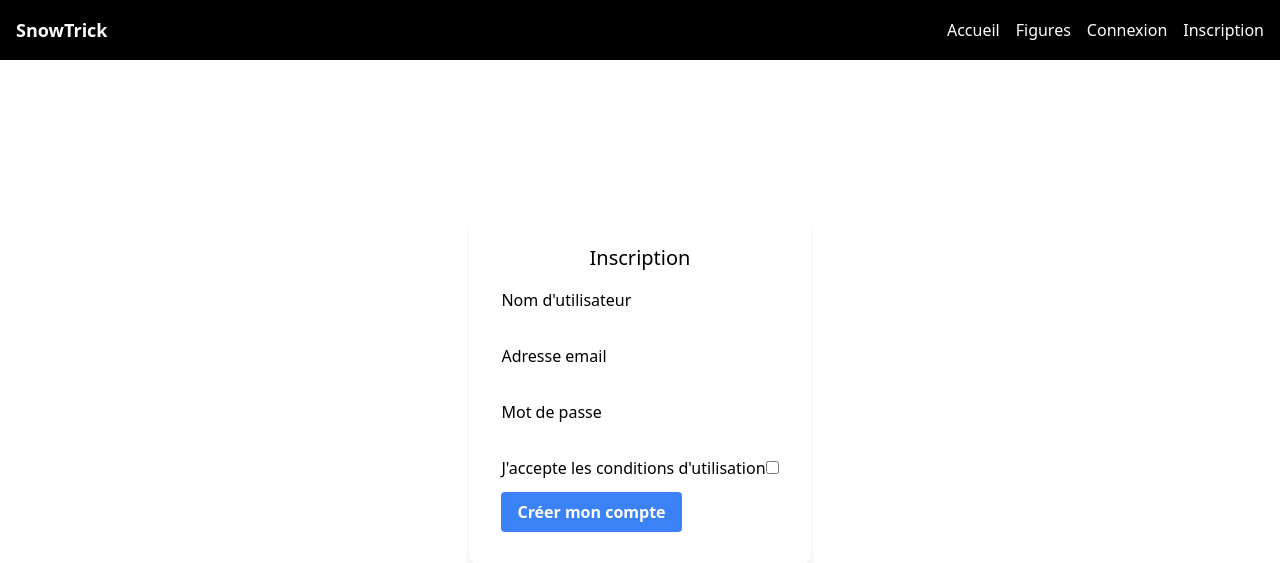
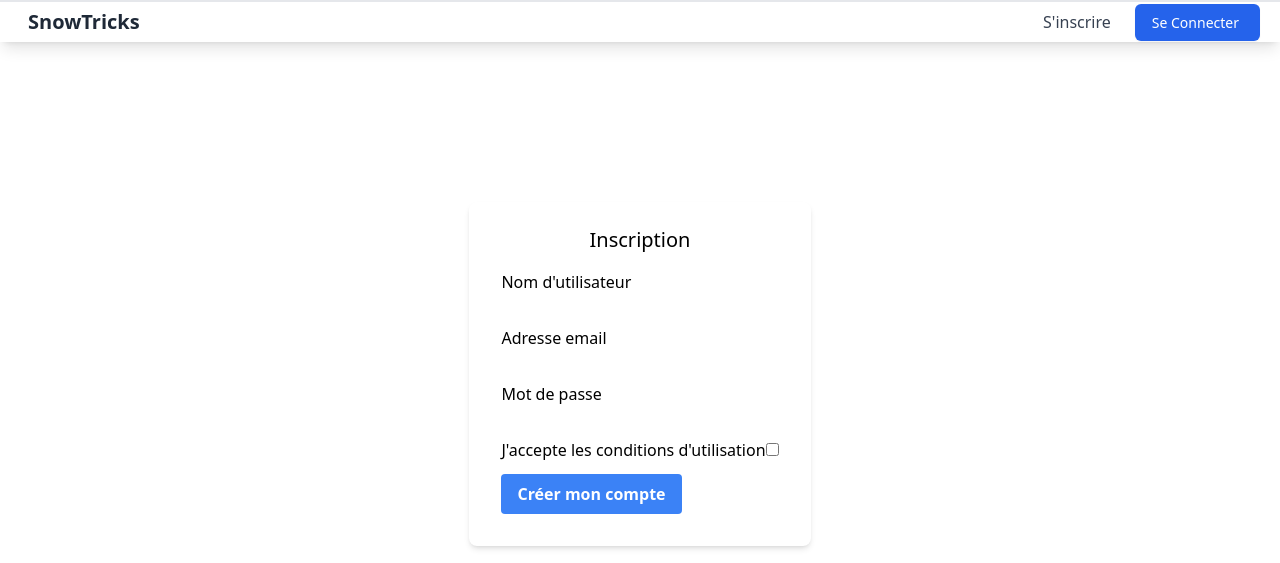
Before and after one commit to AlxFrst/SnowTricks, a Symfony app: template templates/registration/index.html.twig in a window 1280 px wide. Shown: the top 563 px of the page. Run offline with Twig, Linux system fonts and the light colour scheme; the template is opened without the code that fills it, so the values that code supplies are empty; form fields are guessed from the names that the template uses; some libraries are stand-ins or nearby versions.

Commit message:
Update security.yaml and navbar.html.twig

```diff
--- a/templates/components/navbar.html.twig
+++ b/templates/components/navbar.html.twig
@@ -1,13 +1,48 @@
-<nav class="bg-black p-4">
-    <div class="container mx-auto flex justify-between items-center">
-        <div class="flex items-center">
-            <a href="/" class="text-white text-lg font-semibold hover:text-gray-200">SnowTrick</a>
+<nav class="fixed-bottom bg-white border-t-2 border-gray-200 shadow-lg">
+    <div class="container mx-auto px-4 lg:px-5 flex justify-between items-center">
+        <a class="flex items-center text-xl font-semibold text-gray-800 hover:text-blue-600" href="{{ path('app_home') }}">
+            <i class="bi bi-snow2"></i>
+            <span class="ml-2">SnowTricks</span>
+        </a>
+        <button class="text-gray-500 focus:outline-none lg:hidden" type="button" data-bs-toggle="collapse" data-bs-target="#navbarSupportedContent"
+                aria-controls="navbarSupportedContent" aria-expanded="false" aria-label="Basculer la navigation">
+            <i class="bi bi-list"></i>
+        </button>
+        <div class="hidden lg:flex flex-grow items-center" id="navbarSupportedContent">
+            <ul class="flex flex-col lg:flex-row list-none lg:ml-auto">
+                {% if is_granted('IS_AUTHENTICATED_REMEMBERED') %}
+                    <li class="nav-item relative group">
+                        <a class="nav-link block py-2 px-4 lg:mx-2 text-base font-medium text-gray-700 hover:text-blue-600 cursor-pointer">Figures</a>
+                        <ul class="dropdown-menu absolute hidden group-hover:block bg-white shadow-md z-10">
+                            <li><a class="block py-2 px-4 text-sm text-gray-700 hover:bg-blue-50" href="{{ path('app_trick_index') }}">Tableau de bord</a></li>
+                            <li><a class="block py-2 px-4 text-sm text-gray-700 hover:bg-blue-50" href="{{ path('app_trick_new') }}">Nouvelle Figure</a></li>
+                        </ul>
+                    </li>
+                    <li class="nav-item relative group">
+                        <a class="nav-link block py-2 px-4 lg:mx-2 text-base font-medium text-gray-700 hover:text-blue-600 cursor-pointer">Profil</a>
+                        <ul class="dropdown-menu absolute hidden group-hover:block bg-white shadow-md z-10">
+                            <li><a class="block py-2 px-4 text-sm text-gray-700 hover:bg-blue-50" href="{{ path('app_forgot_password_request') }}">Réinitialiser mon mot de passe</a></li>
+                        </ul>
+                    </li>
+                {% else %}
+                    <li class="nav-item">
+                        <a class="nav-link block py-2 px-4 lg:mx-2 text-base font-medium text-gray-700 hover:text-blue-600" href="{{ path('app_register') }}">S'inscrire</a>
+                    </li>
+                {% endif %}
+            </ul>
         </div>
-        <div class="flex space-x-4">
-            <a href="/" class="text-white hover:text-gray-200">Accueil</a>
-            <a href="/trick" class="text-white hover:text-gray-200">Figures</a>
-            <a href="/login" class="text-white hover:text-gray-200">Connexion</a>
-            <a href="/register" class="text-white hover:text-gray-200">Inscription</a>
+        <div class="hidden lg:block">
+            {% if is_granted('IS_AUTHENTICATED_REMEMBERED') %}
+                <a class="py-2 px-4 border border-transparent shadow-sm text-sm font-medium rounded-md text-white bg-blue-600 hover:bg-blue-700" href="{{ path('app_logout') }}">
+                    Se Déconnecter
+                    <i class="bi bi-box-arrow-right ml-1"></i>
+                </a>
+            {% else %}
+                <a class="py-2 px-4 border border-transparent shadow-sm text-sm font-medium rounded-md text-white bg-blue-600 hover:bg-blue-700" href="{{ path('app_login') }}">
+                    Se Connecter
+                    <i class="bi bi-box-arrow-right ml-1"></i>
+                </a>
+            {% endif %}
         </div>
     </div>
 </nav>
```
Also changed, not shown: 1 other file.
